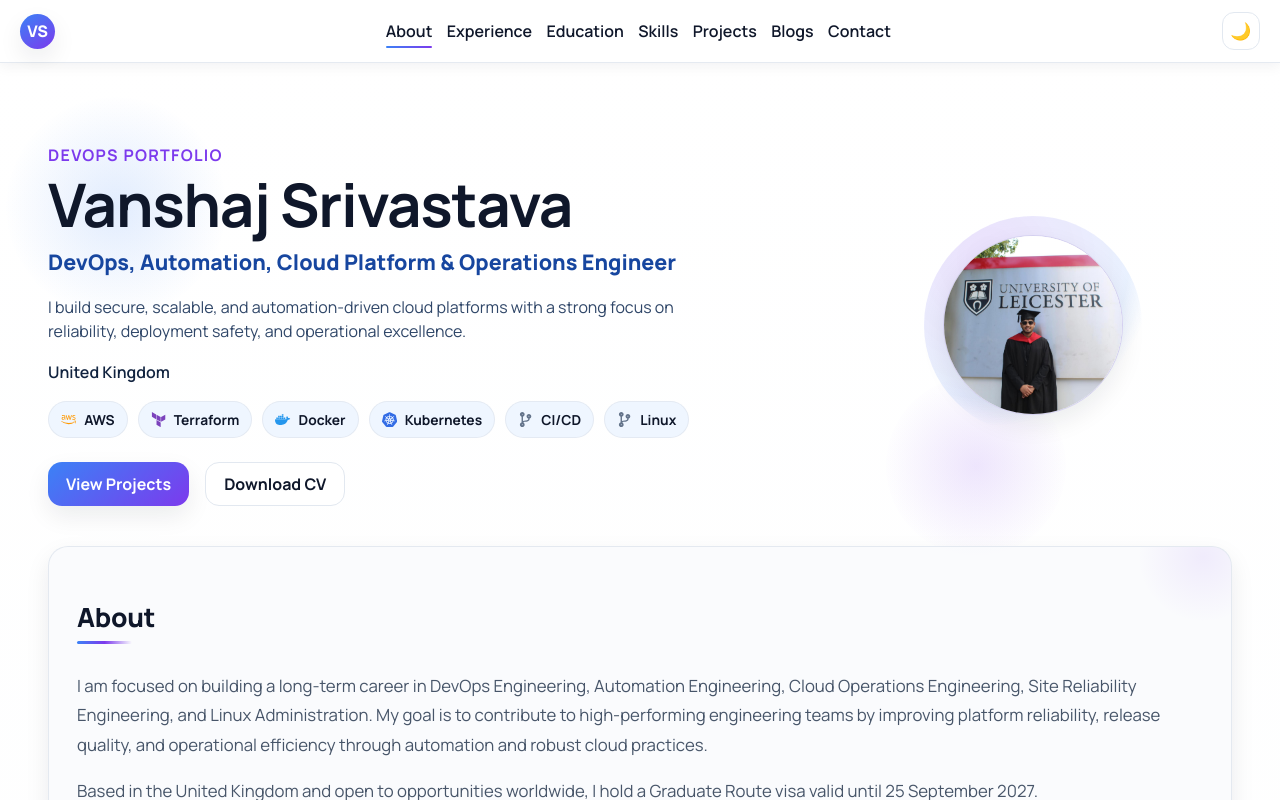
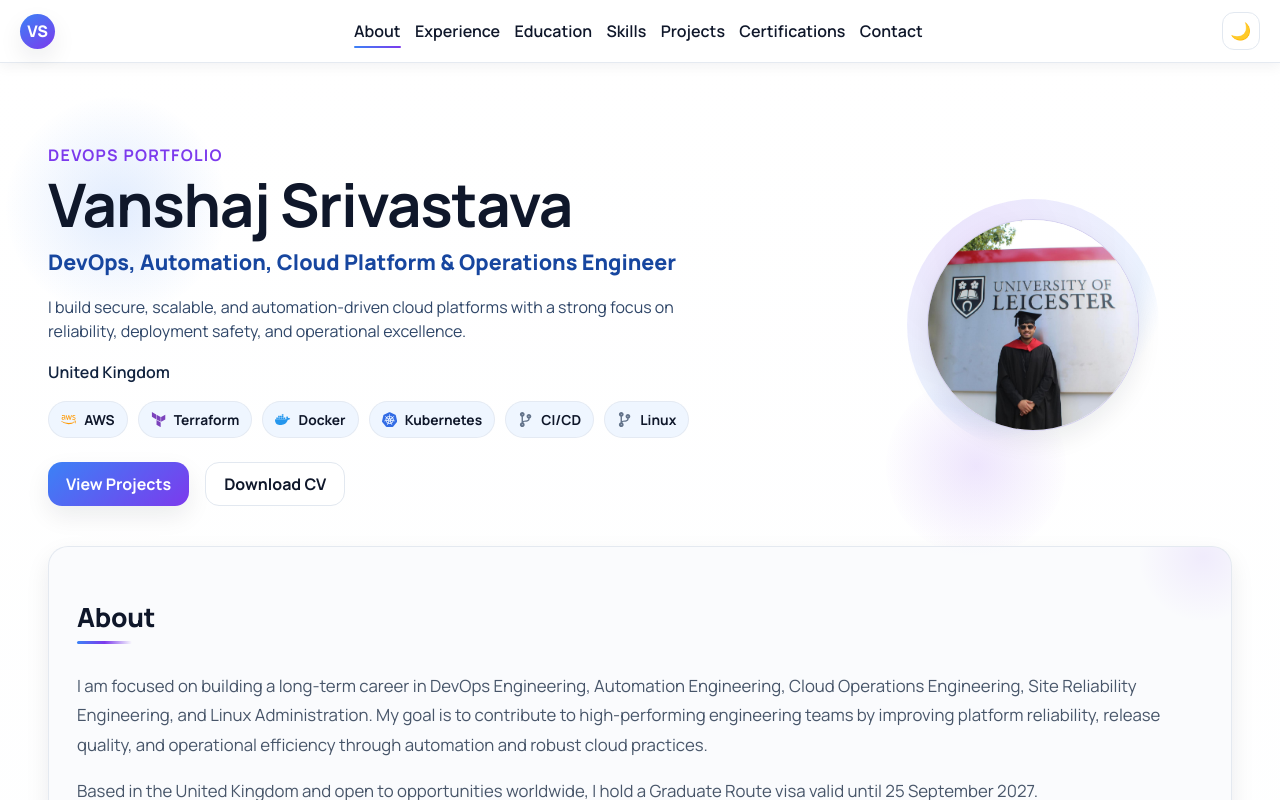
Before and after one commit to Vanshajsrivastava/react-frontend, a React (Create React App) app: page / in a window 1280 px wide. Shown: the top 800 px of the page. Built offline with nearby package versions, Linux system fonts and the light colour scheme.

Commit message:
Update portfolio: certifications section, remove live demo, tune avatar crop/size

```diff
--- a/src/App.css
+++ b/src/App.css
@@ -243,8 +243,8 @@ main {
 .hero-photo-wrap::before {
   content: "";
   position: absolute;
-  width: 218px;
-  height: 218px;
+  width: 252px;
+  height: 252px;
   border-radius: 50%;
   background: radial-gradient(
     circle at 30% 20%,
@@ -253,22 +253,22 @@ main {
     transparent 72%
   );
   z-index: 0;
-  opacity: 0.72;
+  opacity: 0.66;
   filter: blur(0.4px);
 }
 
 .hero-photo {
-  width: 180px;
-  height: 180px;
-  min-width: 180px;
-  min-height: 180px;
-  max-width: 180px;
-  max-height: 180px;
+  width: 212px;
+  height: 212px;
+  min-width: 212px;
+  min-height: 212px;
+  max-width: 212px;
+  max-height: 212px;
   display: block;
   overflow: hidden;
   aspect-ratio: 1 / 1;
   object-fit: cover;
-  object-position: center 22%;
+  object-position: center 18%;
   border-radius: 50%;
   border: 1px solid color-mix(in srgb, var(--border) 86%, var(--accent-2));
   box-shadow: var(--shadow);
@@ -996,6 +996,83 @@ main > .section:nth-of-type(even) {
   text-decoration: none;
 }
 
+.certifications-grid {
+  display: grid;
+  grid-template-columns: repeat(2, minmax(0, 1fr));
+  gap: var(--space-2);
+}
+
+.cert-card {
+  border: 1px solid var(--border);
+  background: var(--surface);
+  border-radius: 18px;
+  padding: var(--space-2);
+  box-shadow: var(--shadow);
+  display: flex;
+  flex-direction: column;
+  gap: 10px;
+  min-height: 100%;
+  transition: transform 170ms ease, box-shadow 170ms ease, border-color 170ms ease;
+}
+
+.cert-card:hover {
+  transform: translateY(-4px);
+  border-color: color-mix(in srgb, var(--accent-2) 42%, var(--border));
+  box-shadow: var(--shadow-strong);
+}
+
+.cert-placeholder {
+  width: 100%;
+  aspect-ratio: 16 / 9;
+  border-radius: 12px;
+  border: 1px solid color-mix(in srgb, var(--border) 76%, transparent);
+  display: grid;
+  place-items: center;
+  padding: 12px;
+  text-align: center;
+  font-weight: 800;
+  letter-spacing: 0.02em;
+  color: color-mix(in srgb, var(--text) 90%, var(--accent-2));
+  background:
+    radial-gradient(circle at 20% 18%, color-mix(in srgb, var(--accent-2) 24%, transparent), transparent 52%),
+    radial-gradient(circle at 85% 85%, color-mix(in srgb, var(--accent) 18%, transparent), transparent 56%),
+    color-mix(in srgb, var(--surface-soft) 86%, transparent);
+}
+
+.cert-card h3 {
+  margin: 0;
+}
+
+.cert-card p {
+  margin: 0;
+  color: var(--muted);
+}
+
+.cert-card a,
+.cert-ongoing {
+  display: inline-flex;
+  align-items: center;
+  justify-content: center;
+  width: fit-content;
+  margin-top: 6px;
+  padding: 8px 12px;
+  border-radius: 10px;
+  font-weight: 700;
+  border: 1px solid color-mix(in srgb, var(--border) 82%, transparent);
+  background: color-mix(in srgb, var(--surface-soft) 66%, transparent);
+}
+
+.cert-card a:hover {
+  transform: translateY(-1px);
+  border-color: color-mix(in srgb, var(--accent-2) 44%, var(--border));
+  box-shadow: 0 10px 18px color-mix(in srgb, var(--accent-2) 16%, transparent);
+  text-decoration: none;
+}
+
+.cert-ongoing {
+  color: var(--accent-2);
+}
+
 .infra-chip-row {
   display: flex;
   flex-wrap: wrap;
@@ -1304,18 +1381,18 @@ footer {
   }
 
   .hero-photo-wrap::before {
-    width: 210px;
-    height: 210px;
+    width: 232px;
+    height: 232px;
     opacity: 0.58;
   }
 
   .hero-photo {
-    width: 180px;
-    height: 180px;
-    min-width: 180px;
-    min-height: 180px;
-    max-width: 180px;
-    max-height: 180px;
+    width: 196px;
+    height: 196px;
+    min-width: 196px;
+    min-height: 196px;
+    max-width: 196px;
+    max-height: 196px;
   }
 
   .experience-list {
@@ -1329,6 +1406,7 @@ footer {
 
   .skills-columns,
   .project-grid,
+  .certifications-grid,
   .education-list,
   .infra-summary-grid,
   .infra-architecture-grid {
--- a/src/App.js
+++ b/src/App.js
@@ -155,6 +155,21 @@ const skillGroups = [
       "Markdown Content Management",
       "Vercel Deployment",
     ],
+  },
+];
+
+const certifications = [
+  {
+    title: "DevOps Certification",
+    issuer: "Udemy",
+    status: "Completed",
+    link: "https://www.udemy.com/certificate/UC-fa8b1aa9-61a9-4a21-8aa2-1160d0883388/",
+  },
+  {
+    title: "AWS Certification",
+    issuer: "Amazon Web Services",
+    status: "Ongoing Progress",
+    link: "",
   },
 ];
 
@@ -341,7 +356,7 @@ const navLinks = [
   { id: "education", label: "Education" },
   { id: "skills", label: "Skills" },
   { id: "projects", label: "Projects" },
-  { id: "blogs", label: "Blogs" },
+  { id: "certifications", label: "Certifications" },
   { id: "contact", label: "Contact" },
 ];
 
@@ -839,25 +854,32 @@ function App() {
                       View Infrastructure
                     </button>
                   ) : null}
-                  {project.demo && (
-                    <a href={project.demo} target="_blank" rel="noreferrer">
-                      Live Demo
-                    </a>
-                  )}
                 </div>
               </article>
             ))}
           </div>
         </section>
 
-        <section id="blogs" className="section island reveal">
-          <h2>Blogs</h2>
-          <div className="blog-placeholder">
-            <h3>Technical blogs are coming soon</h3>
-            <p>
-              I will start publishing articles on DevOps practices, cloud operations, CI/CD patterns,
-              Kubernetes, and automation playbooks.
-            </p>
+        <section id="certifications" className="section island reveal">
+          <h2>Certifications</h2>
+          <div className="certifications-grid">
+            {certifications.map((cert) => (
+              <article className="cert-card" key={cert.title}>
+                <div className="cert-placeholder" aria-hidden="true">
+                  <span>{cert.issuer}</span>
+                </div>
+                <h3>{cert.title}</h3>
+                <p>{cert.issuer}</p>
+                <p>{cert.status}</p>
+                {cert.link ? (
+                  <a href={cert.link} target="_blank" rel="noreferrer">
+                    View Certificate
+                  </a>
+                ) : (
+                  <span className="cert-ongoing">In Progress</span>
+                )}
+              </article>
+            ))}
           </div>
         </section>
 
```
